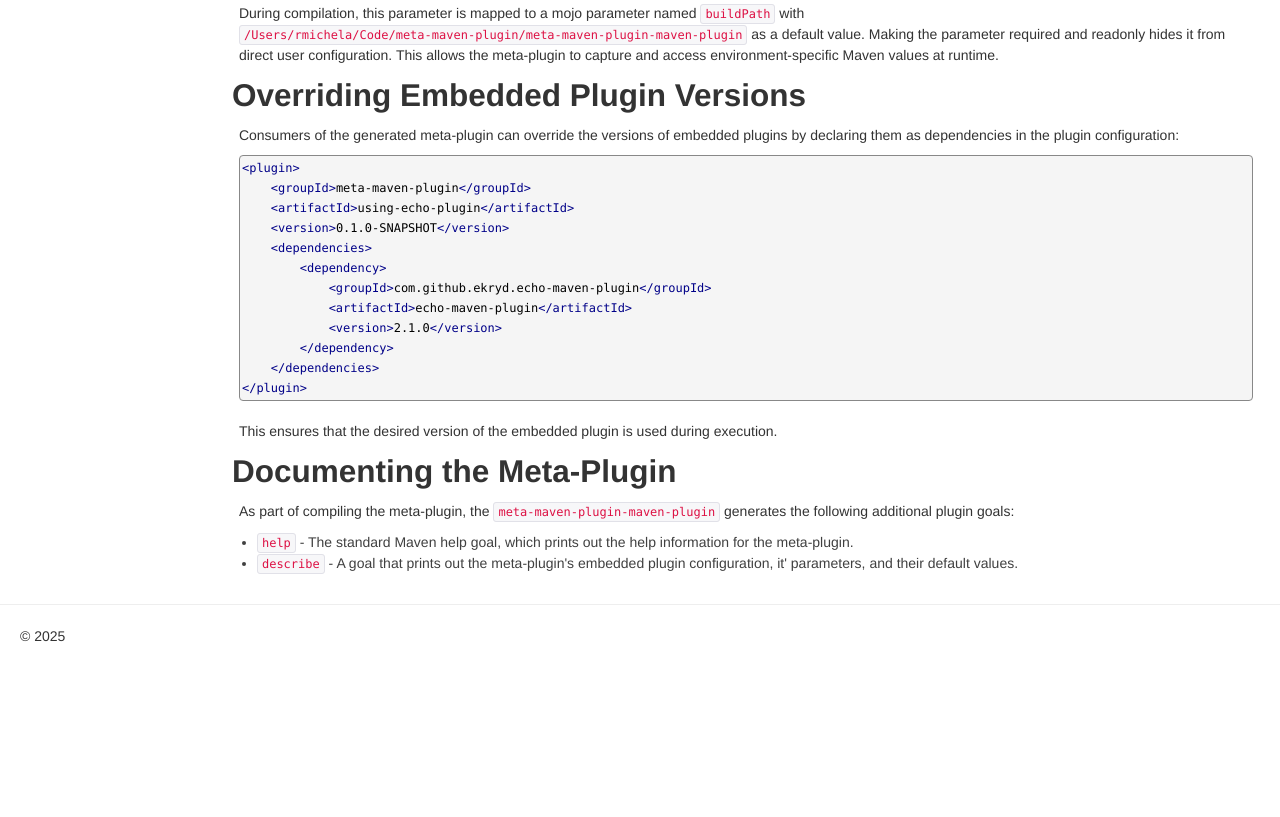
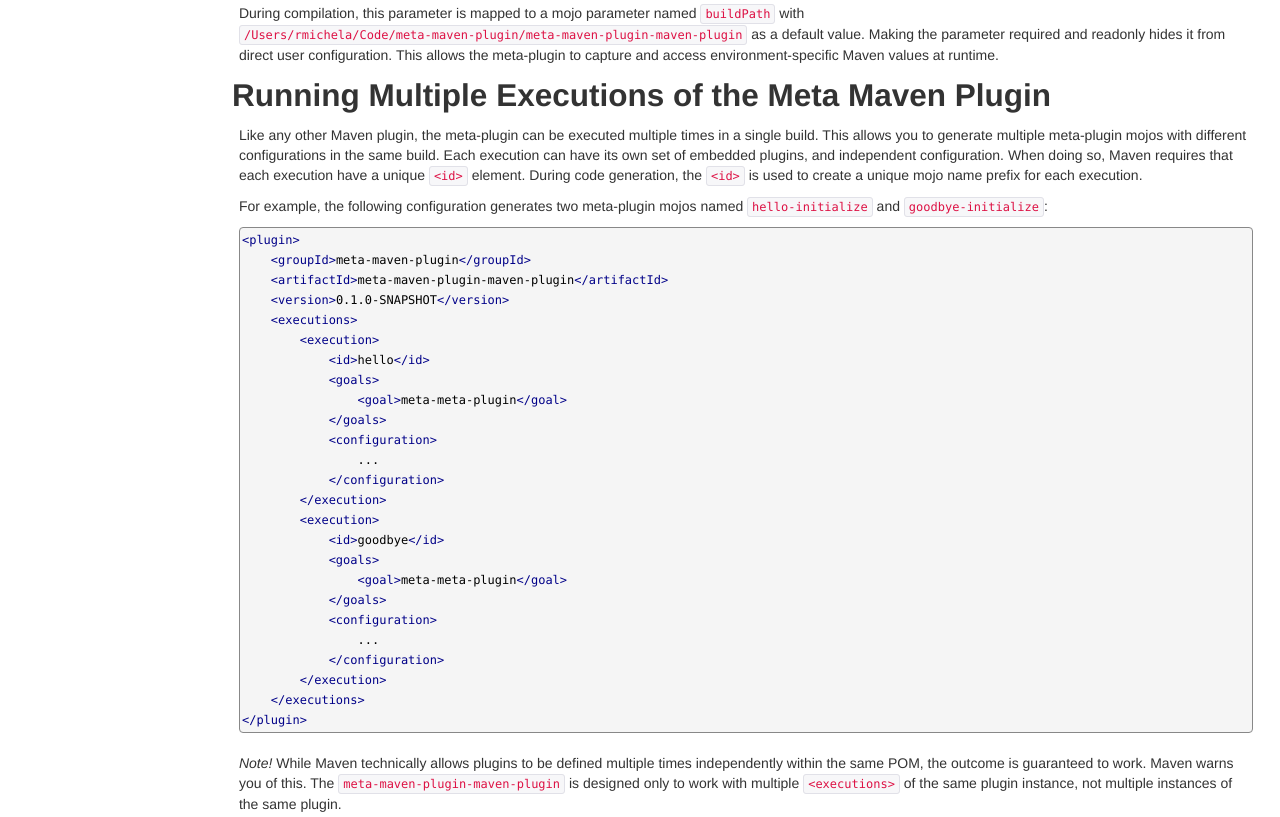
Before and after one commit to rmichela/meta-maven-plugin, a plain HTML site: page usage.html in a window 1280 px wide. Shown: the part 1437-2254 px from the top of the page. Before the commit the page ends 2093 px from the top, so only its background shows below. Drawn offline with Linux system fonts and the light colour scheme.

Commit message:
Site checkin for project Meta-Maven-Plugin Maven Plugin

```diff
--- a/usage.html
+++ b/usage.html
@@ -123,7 +123,44 @@ parameter configurations. For example, to capture the project base directory:</p
 </code></pre>
 <p>During compilation, this parameter is mapped to a mojo parameter named <code>buildPath</code> with <code>/Users/rmichela/Code/meta-maven-plugin/meta-maven-plugin-maven-plugin</code> as a
 default value. Making the parameter required and readonly hides it from direct user configuration. This allows the
-meta-plugin to capture and access environment-specific Maven values at runtime.</p></section><section><a id="Overriding_Embedded_Plugin_Versions"></a>
+meta-plugin to capture and access environment-specific Maven values at runtime.</p></section><section><a id="Running_Multiple_Executions_of_the_Meta_Maven_Plugin"></a>
+<h2>Running Multiple Executions of the Meta Maven Plugin</h2>
+<p>Like any other Maven plugin, the meta-plugin can be executed multiple times in a single build. This allows you to
+generate multiple meta-plugin mojos with different configurations in the same build. Each execution can have its own
+set of embedded plugins, and independent configuration. When doing so, Maven requires that each execution have a unique
+<code>&lt;id&gt;</code> element. During code generation, the <code>&lt;id&gt;</code> is used to create a unique mojo name prefix for each execution.</p>
+<p>For example, the following configuration generates two meta-plugin mojos named <code>hello-initialize</code> and
+<code>goodbye-initialize</code>:</p>
+
+<pre class="prettyprint"><code class="language-xml">&lt;plugin&gt;
+    &lt;groupId&gt;meta-maven-plugin&lt;/groupId&gt;
+    &lt;artifactId&gt;meta-maven-plugin-maven-plugin&lt;/artifactId&gt;
+    &lt;version&gt;0.1.0-SNAPSHOT&lt;/version&gt;
+    &lt;executions&gt;
+        &lt;execution&gt;
+            &lt;id&gt;hello&lt;/id&gt;
+            &lt;goals&gt;
+                &lt;goal&gt;meta-meta-plugin&lt;/goal&gt;
+            &lt;/goals&gt;
+            &lt;configuration&gt;
+                ...
+            &lt;/configuration&gt;
+        &lt;/execution&gt;
+        &lt;execution&gt;
+            &lt;id&gt;goodbye&lt;/id&gt;
+            &lt;goals&gt;
+                &lt;goal&gt;meta-meta-plugin&lt;/goal&gt;
+            &lt;/goals&gt;
+            &lt;configuration&gt;
+                ...
+            &lt;/configuration&gt;
+        &lt;/execution&gt;
+    &lt;/executions&gt;
+&lt;/plugin&gt;
+</code></pre>
+<p><em>Note!</em> While Maven technically allows plugins to be defined multiple times independently within the same POM, the
+outcome is guaranteed to work. Maven warns you of this. The <code>meta-maven-plugin-maven-plugin</code> is designed only to work
+with multiple <code>&lt;executions&gt;</code> of the same plugin instance, not multiple instances of the same plugin.</p></section><section><a id="Overriding_Embedded_Plugin_Versions"></a>
 <h2>Overriding Embedded Plugin Versions</h2>
 <p>Consumers of the generated meta-plugin can override the versions of embedded plugins by declaring them as dependencies
 in the plugin configuration:</p>
```
